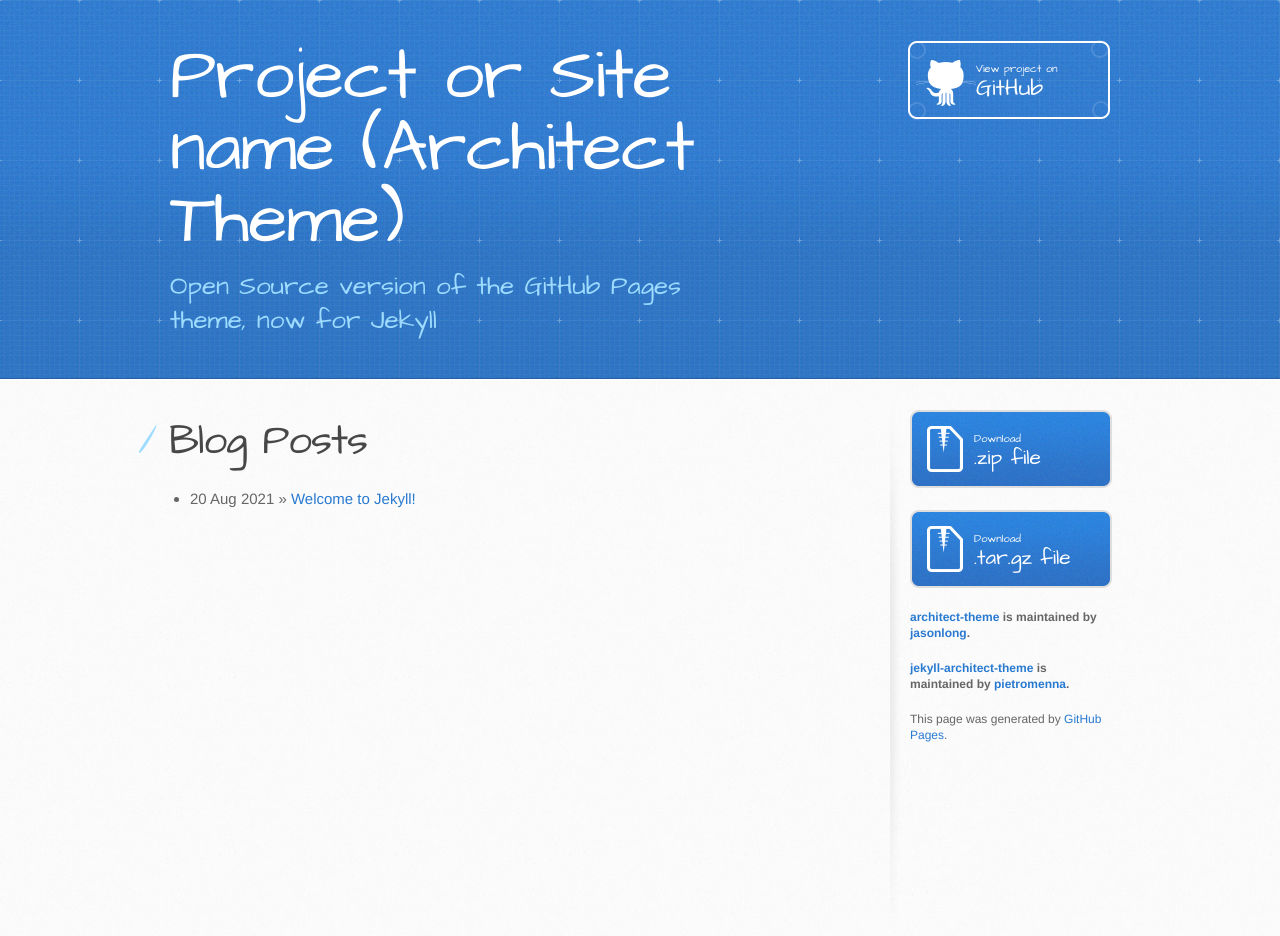
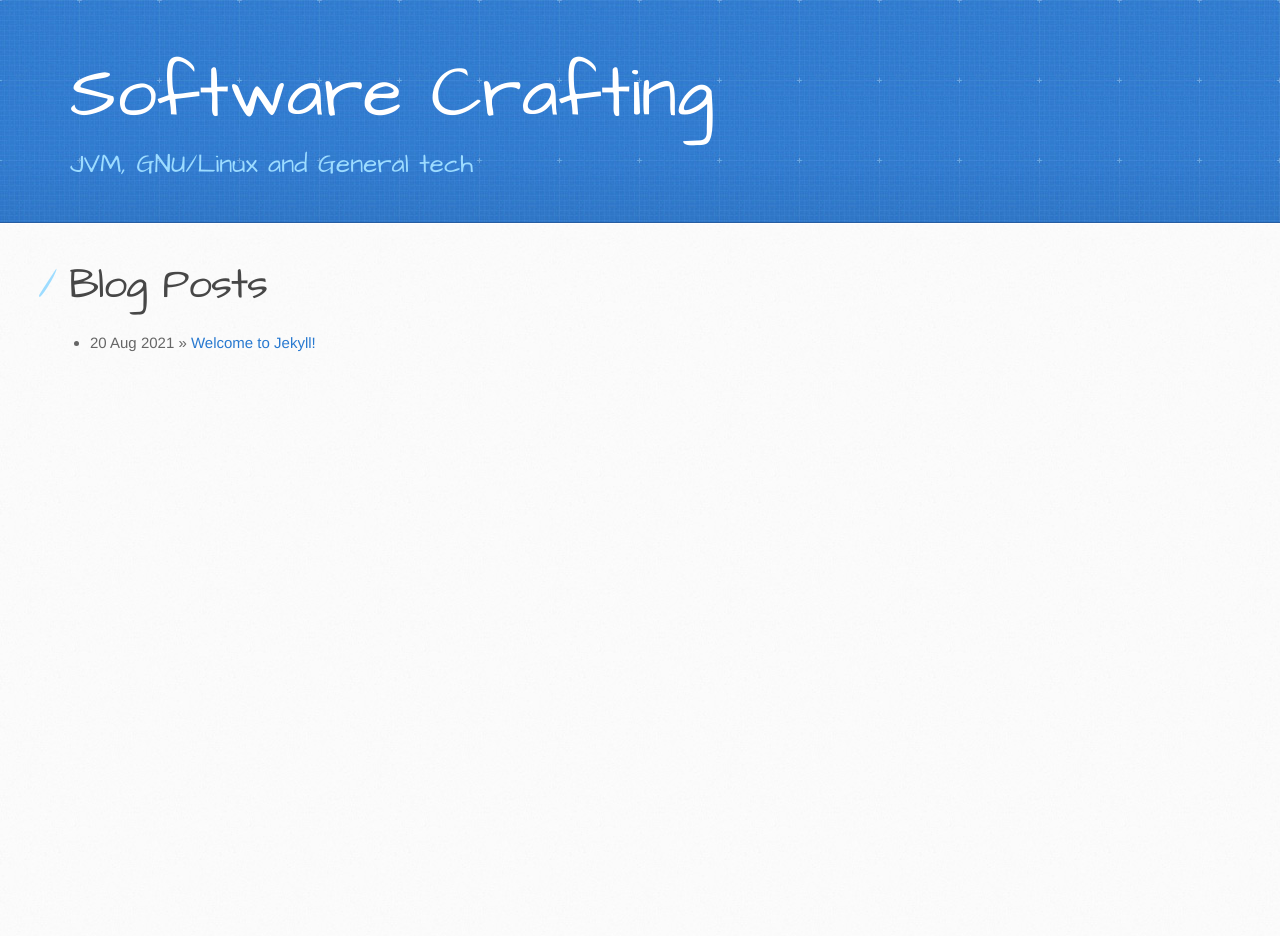
Before and after one commit to nicolasdupouy/nicolasdupouy.github.io, a Jekyll site: the page built from index.html, in a window 1280 px wide. Built offline with Jekyll 4.4.1, drawn with Linux system fonts in a browser that asks for light colours; after the commit the page ends 900 px from its top, so only the background shows below that.

Commit message:
Update presentation

```diff
--- a/_config.yml
+++ b/_config.yml
@@ -1,8 +1,12 @@
 # Setup
-name:         Project or Site name (Architect Theme)
-tagline:      A responsive theme for your project on GitHub Pages
-baseurl:      ""
-locale:       "en"
+title:        Software Crafting
+tagline:      JVM, GNU/Linux and General tech #by Nicolas Dupouy
+description: >- # this means to ignore newlines until "baseurl:"
+  Billets d'un développeur passionné
+
+url: "" # the base hostname & protocol for your site, e.g. http://example.com
+baseurl:  "" # the subpath of your site, e.g. /blog
+locale:   "en"
 
 # Gems
 gems:
--- a/_layouts/default.html
+++ b/_layouts/default.html
@@ -8,6 +8,8 @@
     <link rel="stylesheet" type="text/css" href="{{ site.baseurl }}/stylesheets/stylesheet.css" media="screen"/>
     <link rel="stylesheet" type="text/css" href="{{ site.baseurl }}/stylesheets/pygment_trac.css" media="screen"/>
     <link rel="stylesheet" type="text/css" href="{{ site.baseurl }}/stylesheets/print.css" media="print"/>
+    <link rel="stylesheet" type="text/css" href="{{ site.baseurl }}/stylesheets/nicolasdupouy.github.io.css" media="screen"/>
+    <link rel="stylesheet" type="text/css" href="{{ site.baseurl }}/lib/fontawesome-free-5.15.4-web/css/all.min.css" media="screen"/>
 
     <!--[if lt IE 9]>
     <script src="//html5shiv.googlecode.com/svn/trunk/html5.js"></script>
@@ -19,9 +21,10 @@
 <body>
 <header>
     <div class="inner">
-        <h1> {{ site.name }} </h1>
-        <h2>Open Source version of the GitHub Pages theme, now for Jekyll</h2>
-        <a href="https://github.com/pietromenna/jekyll-architect-theme" class="button"><small>View project on</small> GitHub</a>
+        <div class="site__title">
+            <a href="/{{ site.baseurl }}">{{ site.title }}</a>
+        </div>
+        <h2> {{ site.tagline }} </h2>
     </div>
 </header>
 
@@ -32,8 +35,8 @@
             {{ content }}
 
         </section>
-
-        <aside id="sidebar">
+        <!-- TODO: Find something to display or remove it -->
+        <!--<aside id="sidebar">
             <a href="https://github.com/pietromenna/jekyll-architect-theme/archive/master.zip" class="button">
                 <small>Download</small>
                 .zip file
@@ -42,13 +45,13 @@
                 <small>Download</small>
                 .tar.gz file
             </a>
-
-            <p class="repo-owner"><a href="https://github.com/jasonlong/architect-theme">architect-theme</a> is maintained by <a href="https://github.com/jasonlong">jasonlong</a>.</p>
-
-            <p class="repo-owner"><a href="https://github.com/pietromenna/jekyll-architect-theme">jekyll-architect-theme</a> is maintained by <a href="https://github.com/pietromenna">pietromenna</a>.</p>
-
+            <p class="repo-owner"><a href="https://github.com/jasonlong/architect-theme">architect-theme</a> is
+                maintained by <a href="https://github.com/jasonlong">jasonlong</a>.</p>
+            <p class="repo-owner"><a
+                    href="https://github.com/pietromenna/jekyll-architect-theme">jekyll-architect-theme</a> is
+                maintained by <a href="https://github.com/pietromenna">pietromenna</a>.</p>
             <p>This page was generated by <a href="https://pages.github.com">GitHub Pages</a>.</p>
-        </aside>
+        </aside>-->
     </div>
 </div>
 
--- /dev/null
+++ b/stylesheets/nicolasdupouy.github.io.css
@@ -0,0 +1,5 @@
+.site__title a {
+    color: white;
+    font-size: 72px;
+    font-weight: normal;
+}
--- a/stylesheets/stylesheet.css
+++ b/stylesheets/stylesheet.css
@@ -479,7 +479,7 @@
 
 .inner {
   position: relative;
-  width: 940px;
+  width: 1140px;
   margin: 0 auto;
 }
 
```
